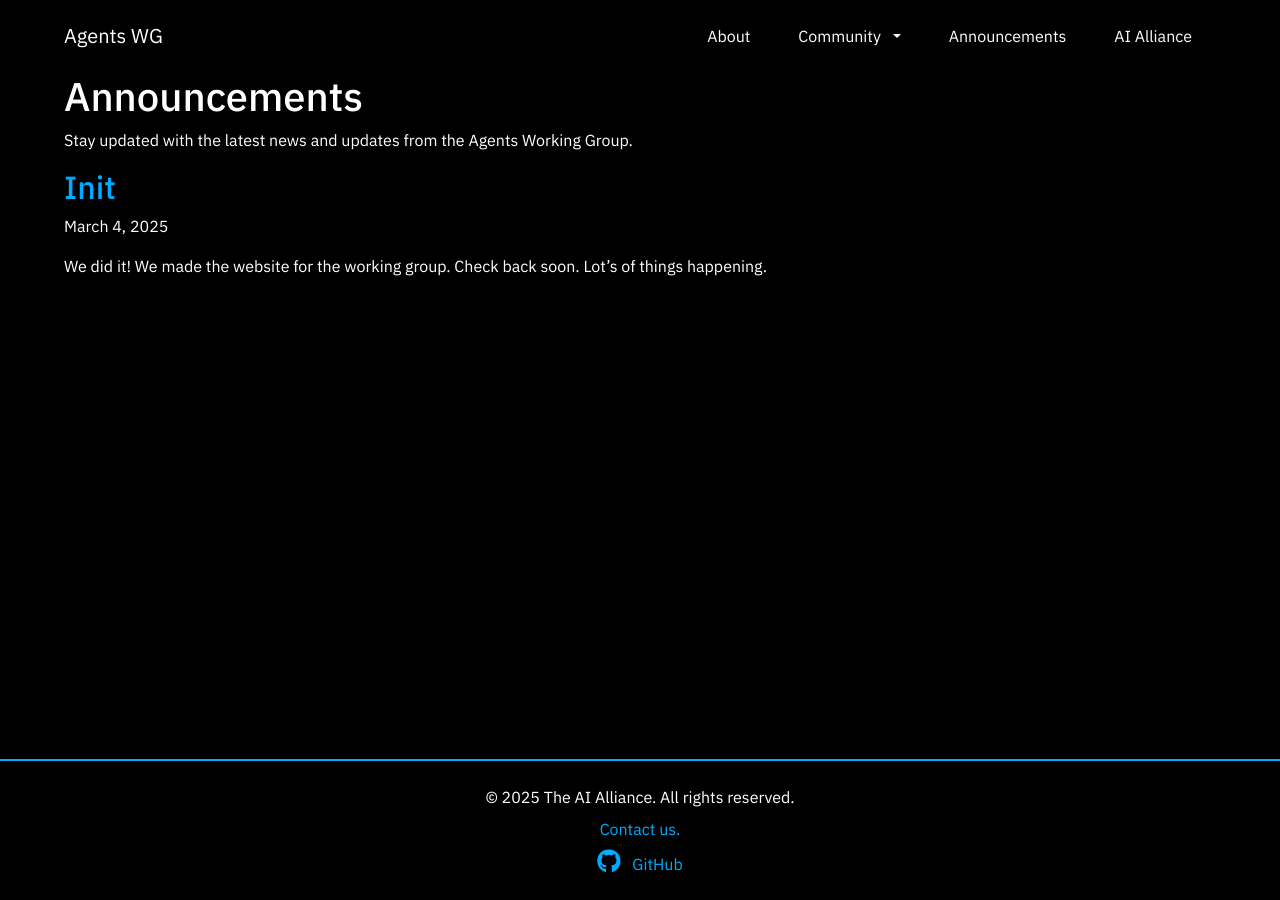
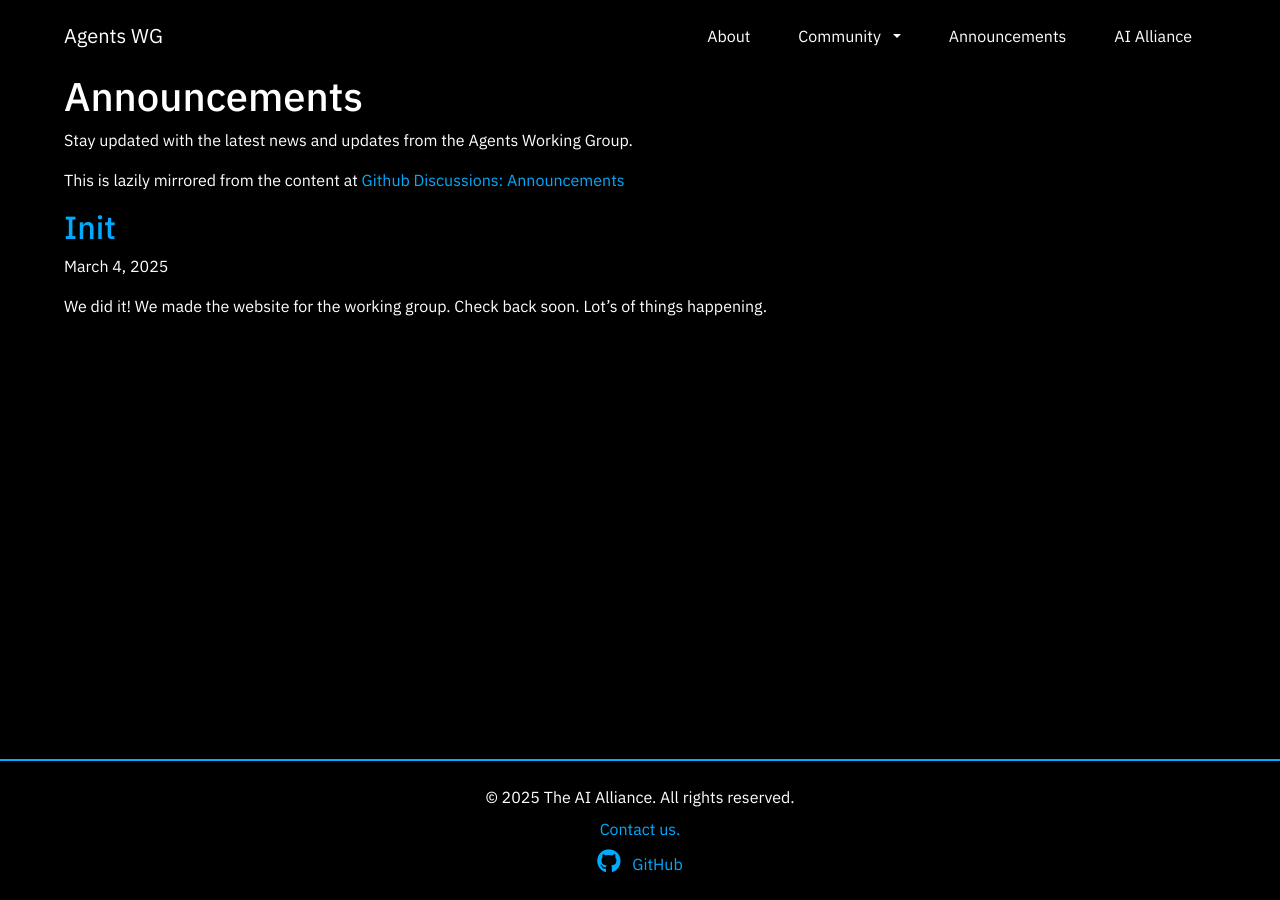
Before and after one commit to The-AI-Alliance/agents-wg, a Jekyll site: the page built from website/announcements.md, in a window 1280 px wide. Built offline with Jekyll 4.4.1, drawn with Linux system fonts in a browser that asks for light colours.

Commit message:
Add announcements link back to github discussiona
Signed-off-by: rawkintrevo <trevor.d.grant@gmail.com>

```diff
--- a/website/announcements.md
+++ b/website/announcements.md
@@ -5,6 +5,8 @@ title: Announcements
 
 Stay updated with the latest news and updates from the Agents Working Group.
 
+This is lazily mirrored from the content at [Github Discussions: Announcements](https://github.com/The-AI-Alliance/agents-wg/discussions/categories/announcements)
+
 {% for post in site.posts %}
   <h2><a href="{{ post.url | relative_url }}">{{ post.title }}</a></h2>
   <p>{{ post.date | date: "%B %-d, %Y" }}</p>
```
